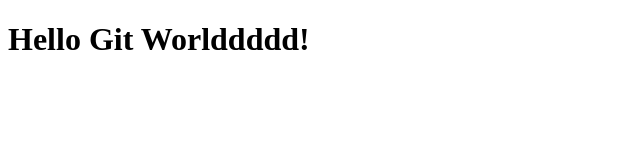
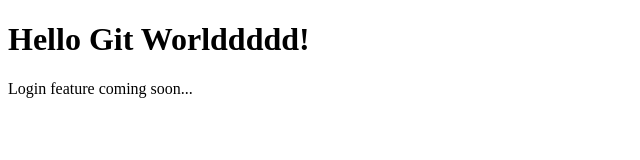
Before and after one commit to pjyoti1395/Git-Revise, a plain HTML site: page index.html in a window 1280 px wide. Shown: the whole page, without its empty margins (0-640 px from the left). Drawn offline with Linux system fonts and the light colour scheme.

Commit message:
added p tag in index.html file

```diff
--- a/index.html
+++ b/index.html
@@ -3,5 +3,7 @@
 <head><title>My Git Practice</title></head>
 <body>
     <h1>Hello Git Worlddddd!</h1>
+    <p>Login feature coming soon...</p>
+
 </body>
 </html>
```
